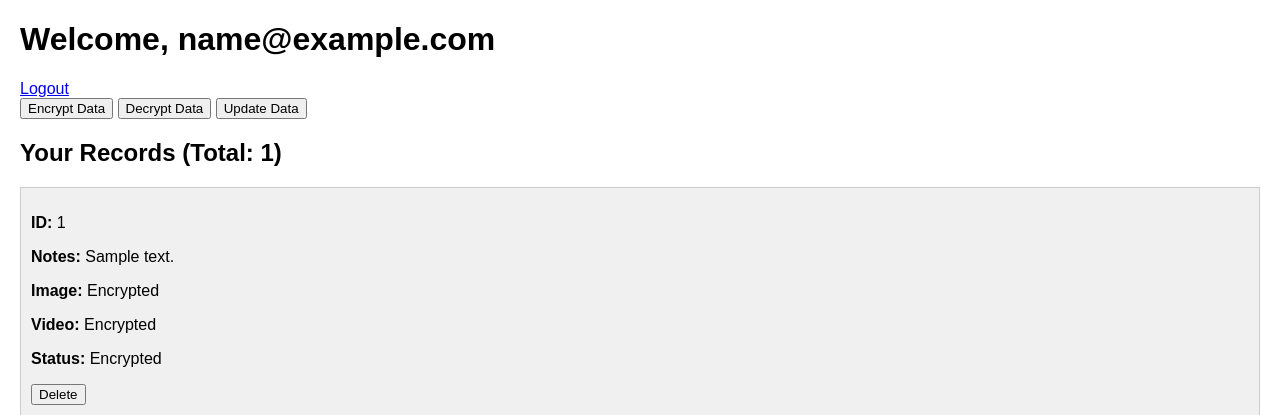
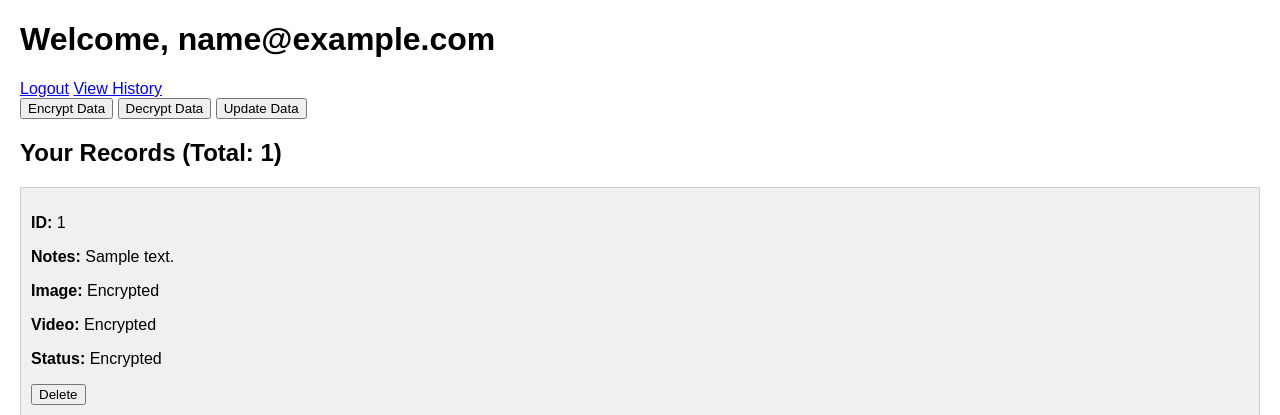
Before and after one commit to neerajsait/Security-High, a Flask app: template templates/home.html in a window 1280 px wide. Shown: the top 415 px of the page. Run offline with Flask 3, Linux system fonts and the light colour scheme; the template is opened without the code that fills it: most values are stand-ins (such as "Sample title", 1, 10 or a date in 2020).

Commit message:
Update home.html

```diff
--- a/templates/home.html
+++ b/templates/home.html
@@ -21,6 +21,7 @@
 <body>
     <h1>Welcome, {{ email }}</h1>
     <a href="{{ url_for('logout') }}">Logout</a>
+    <a href="{{ url_for('history') }}">View History</a>
 
     <!-- Flash Messages -->
     {% with messages = get_flashed_messages(with_categories=true) %}
```
